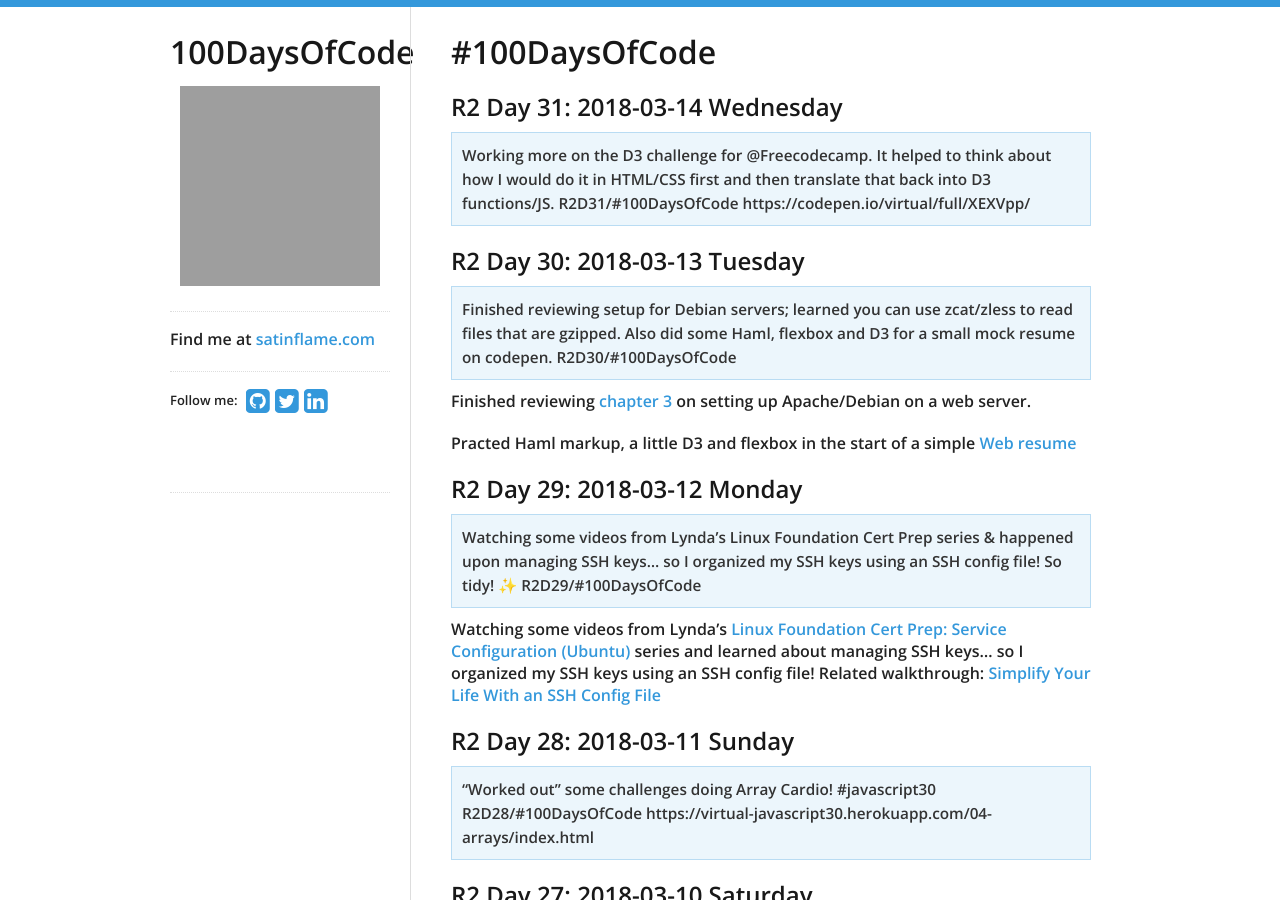
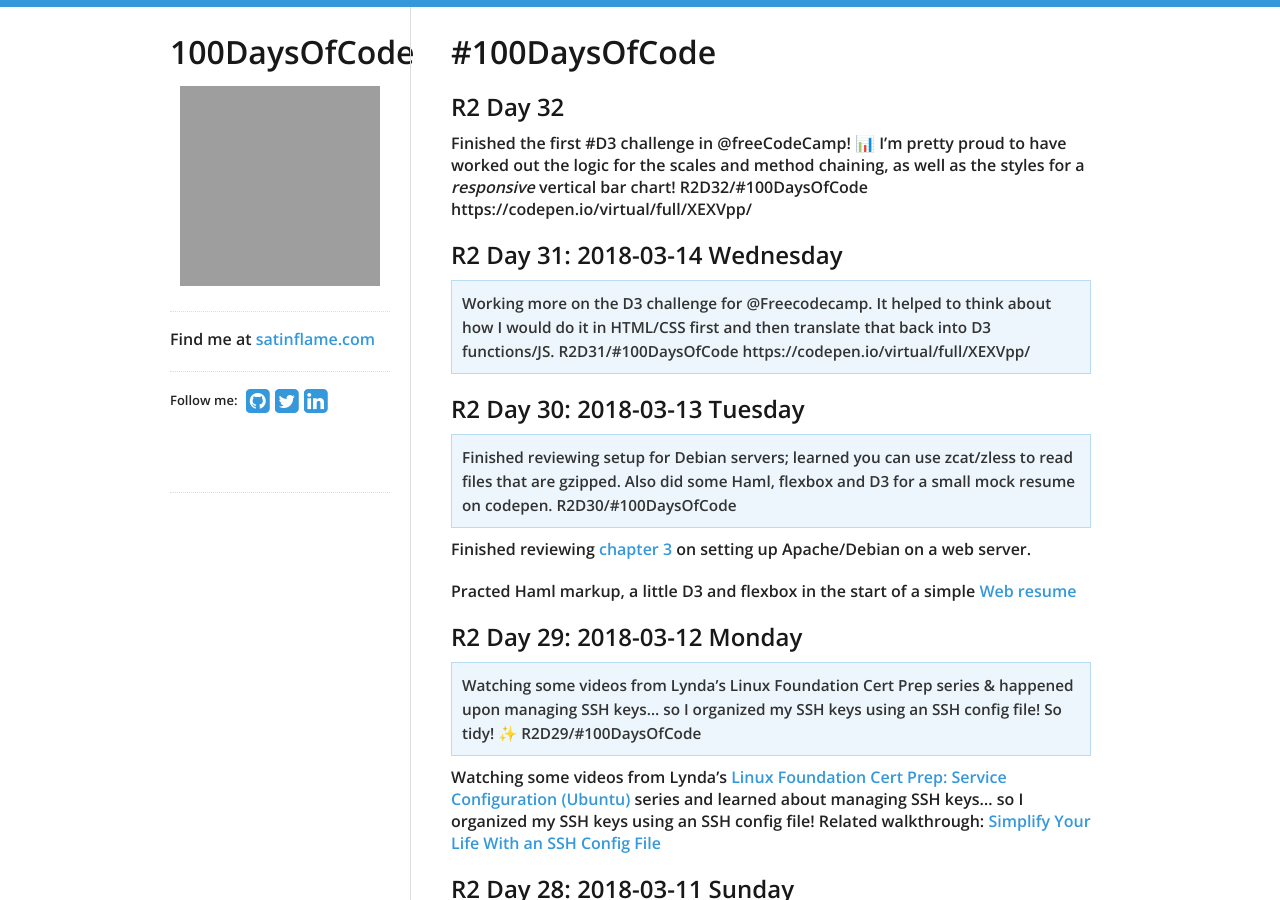
Before and after one commit to virtual/100daysofcode, a Jekyll site: the page built from index.md, in a window 1280 px wide and 900 px high. Built offline with Jekyll 4.4.1, drawn with Linux system fonts in a browser that asks for light colours; nearby versions of some CDN libraries; our own code applies the rules of GitHub Pages for plain Markdown files; grey boxes are pictures that could not be loaded.

Commit message:
Update index.md

```diff
--- a/index.md
+++ b/index.md
@@ -1,4 +1,8 @@
 # #100DaysOfCode
+
+## R2 Day 32
+
+Finished the first #D3 challenge in @freeCodeCamp! 📊 I'm pretty proud to have worked out the logic for the scales and method chaining, as well as the styles for a *responsive* vertical bar chart! R2D32/#100DaysOfCode https://codepen.io/virtual/full/XEXVpp/
 
 ## R2 Day 31: 2018-03-14 Wednesday
 
```
